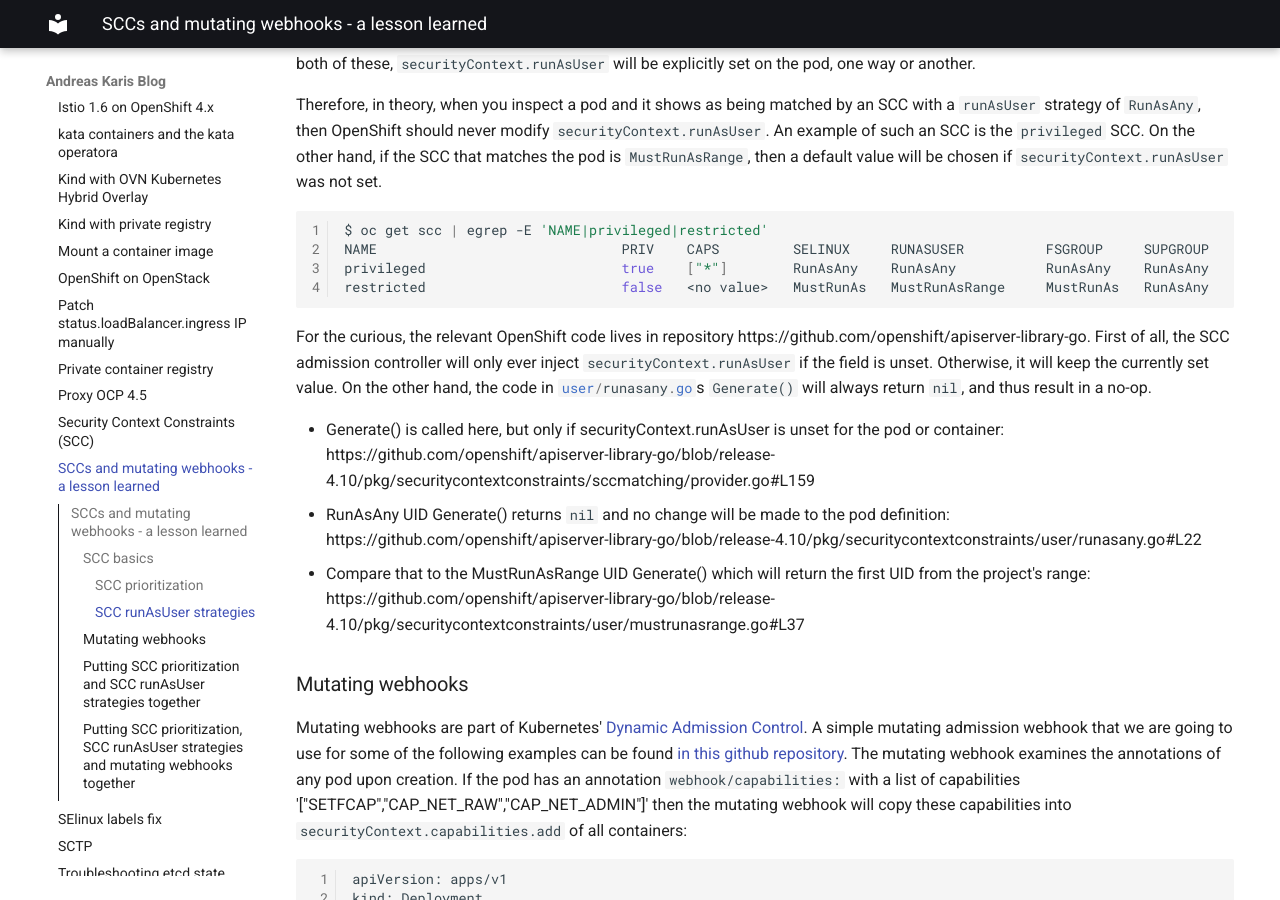
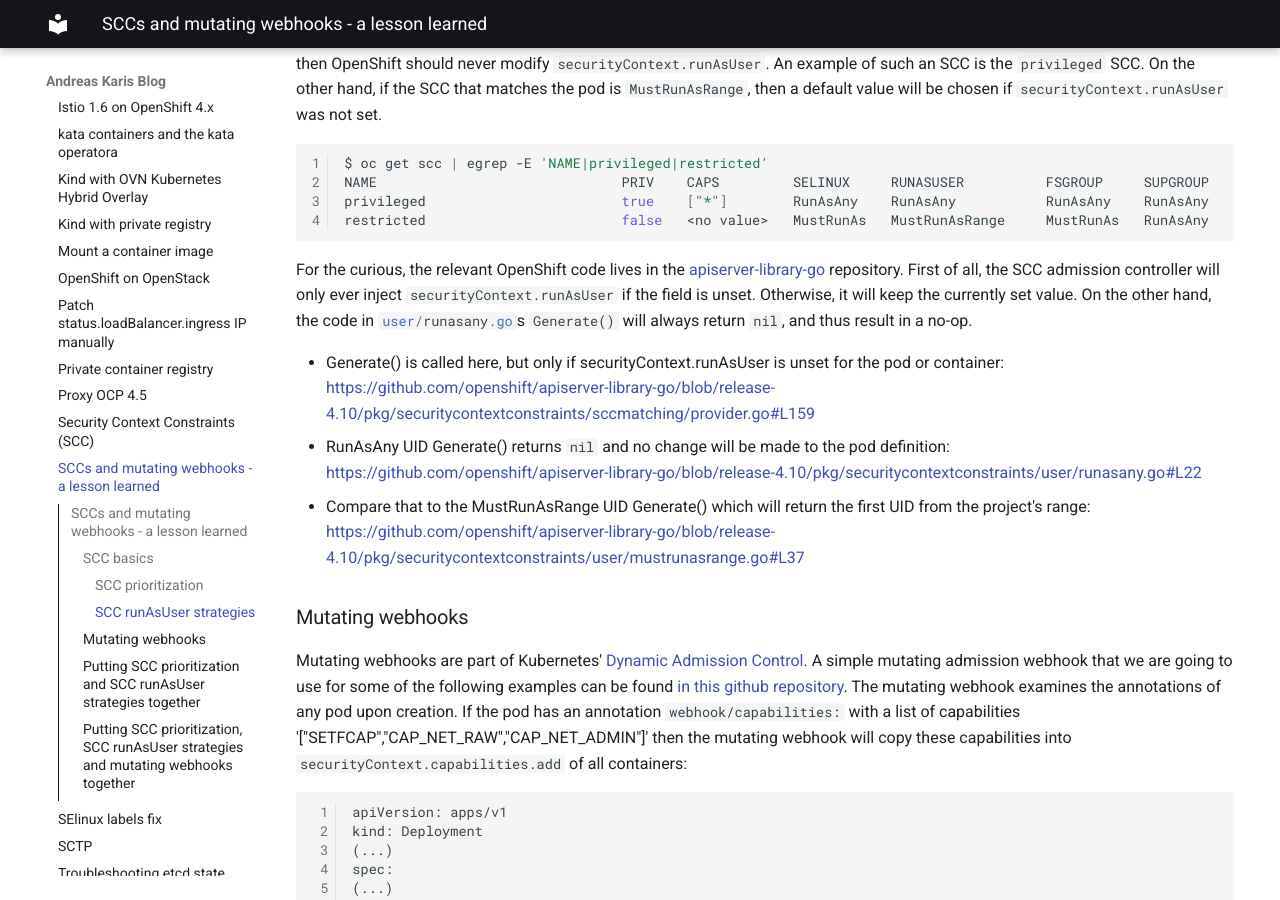
Before and after one commit to andreaskaris/blog, an MkDocs documentation site: the page built from docs/openshift/openshift-scc-with-mutating-webhooks.md, in a window 1280 px wide and 900 px high, scrolled down 1951 px. Built offline with MkDocs 1.6.1 and Material for MkDocs 9.7.7, drawn with Linux system fonts in a browser that asks for light colours; some of the changed lines change nothing that is shown; some of the changed text lies outside the part shown.

```diff
--- a/docs/openshift/openshift-scc-with-mutating-webhooks.md
+++ b/docs/openshift/openshift-scc-with-mutating-webhooks.md
@@ -1,7 +1,7 @@
 ## SCCs and mutating webhooks - a lesson learned
 
 Recently, a partner of ours observed a strange behavior in their OpenShift cluster. They had bound their pods'
-serviceAccount to a `priviledged` SCC, yet OpenShift injected `securityContext.runAsUser: <ID from project range>`
+serviceAccount to a `privileged` SCC, yet OpenShift injected `securityContext.runAsUser: <ID from project range>`
 into the pods:
 ~~~
 $ oc get pods -o custom-columns="NAME:.metadata.name,SCC:.metadata.annotations.openshift\.io/scc,RUNASUSER:.spec.containers[*].securityContext.runAsUser"
@@ -18,7 +18,6 @@
 USER <uid>
 ...
 ~~~
-> Dockerfile for quay.io/akaris/fedora-test:uid
 
 We double checked the deployment definition: the deployment did not specify any securityContext for the pod's
 containers. We then checked the pods' matched SCC, and all of them had been assigned the `privileged` SCC. So why would
@@ -30,7 +29,7 @@
 `securityContext.runAsUser: <ID from project range>`. Now, Istio's mutating admission controller injected its containers
 into the pod. The Istio containers require the pod to run with the `privileged` SCC, so after this step, the pod was
 again sent through the SCC mutating admission controller where it was now assigned the `privileged` SCC. The pod
-therefore showed up with the `priviledged` SCC when inspecting it with `oc get pods`, but its contaners were also
+therefore showed up with the `privileged` SCC when inspecting it with `oc get pods`, but its containers were also
 assigned a `securityContext.runAsUser` field that was actually mutated by the `restricted` SCC which had been applied to
 the pod before the Istio mutation took place.
 
@@ -55,7 +54,7 @@
 
 Note that the `anyuid` SCC has a higher SCC priority, and thus it will always win against the `restricted` SCC.
 
-For further details, see: https://docs.openshift.com/container-platform/4.10/authentication/managing-security-context-constraints.html#scc-prioritization_configuring-internal-oauth
+For further details, see the [OpenShift documentation](https://docs.openshift.com/container-platform/4.10/authentication/managing-security-context-constraints.html#scc-prioritization_configuring-internal-oauth).
 
 When deploying a pod, you can check which SCC it is actually running with:
 ~~~
@@ -90,17 +89,18 @@
 restricted                        false   <no value>   MustRunAs   MustRunAsRange     MustRunAs   RunAsAny    <no value>   false            ["configMap","downwardAPI","emptyDir","persistentVolumeClaim","projected","secret"]
 ~~~
 
-For the curious, the relevant OpenShift code lives in repository https://github.com/openshift/apiserver-library-go.
+For the curious, the relevant OpenShift code lives in the [apiserver-library-go](https://github.com/openshift/apiserver-library-go)
+repository.
 First of all, the SCC admission controller will only ever inject `securityContext.runAsUser` if the field is unset.
 Otherwise, it will keep the currently set value. On the other hand, the code in `user/runasany.go`s `Generate()` will
 always return `nil`, and thus result in a no-op.
 
 * Generate() is called here, but only if securityContext.runAsUser is unset for the pod or container:
-https://github.com/openshift/apiserver-library-go/blob/release-4.10/pkg/securitycontextconstraints/sccmatching/provider.go#L159
+[https://github.com/openshift/apiserver-library-go/blob/release-4.10/pkg/securitycontextconstraints/sccmatching/provider.go#L159](https://github.com/openshift/apiserver-library-go/blob/release-4.10/pkg/securitycontextconstraints/sccmatching/provider.go#L159)
 * RunAsAny UID Generate() returns `nil` and no change will be made to the pod definition:
-https://github.com/openshift/apiserver-library-go/blob/release-4.10/pkg/securitycontextconstraints/user/runasany.go#L22
+[https://github.com/openshift/apiserver-library-go/blob/release-4.10/pkg/securitycontextconstraints/user/runasany.go#L22](https://github.com/openshift/apiserver-library-go/blob/release-4.10/pkg/securitycontextconstraints/user/runasany.go#L22)
 * Compare that to the MustRunAsRange UID Generate() which will return the first UID from the project's range:
-https://github.com/openshift/apiserver-library-go/blob/release-4.10/pkg/securitycontextconstraints/user/mustrunasrange.go#L37
+[https://github.com/openshift/apiserver-library-go/blob/release-4.10/pkg/securitycontextconstraints/user/mustrunasrange.go#L37](https://github.com/openshift/apiserver-library-go/blob/release-4.10/pkg/securitycontextconstraints/user/mustrunasrange.go#L37)
 
 ###  Mutating webhooks
 
@@ -165,7 +165,7 @@
 COPY script.sh /script.sh
 CMD ["/bin/bash", "/script.sh"]
 ~~~
-> You can find the repository with the Dockerfile and script here https://github.com/andreaskaris/fedora-test.
+> You can find the repository with the Dockerfile and script here [https://github.com/andreaskaris/fedora-test](https://github.com/andreaskaris/fedora-test).
 
 For all examples, the namespace's default ServiceAccount is bound to the `privileged` SCC:
 ~~~
@@ -254,9 +254,10 @@
 ### Putting SCC prioritization, SCC runAsUser strategies and mutating webhooks together
 
 As a prerequisite for this section, we deployed the aforementioned mutating webhook. We also increased logging
-for the openshift-apiserver to `TraceAll` as we will analyze the API server logs a bit later:
+for the openshift-apiserver and kubeapiserver to `TraceAll` as we will analyze the API server logs a bit later:
 ~~~
 oc patch openshiftapiserver.operator/cluster --type=json -p '[{"op": "replace", "path": "/spec/logLevel", "value": "TraceAll" }]'
+oc patch kubeapiserver.operator/cluster --type=json -p '[{"op": "replace", "path": "/spec/logLevel", "value": "TraceAll" }]'
 ~~~
 
 With the mutating webhook in place, let's create the following deployment:
```
